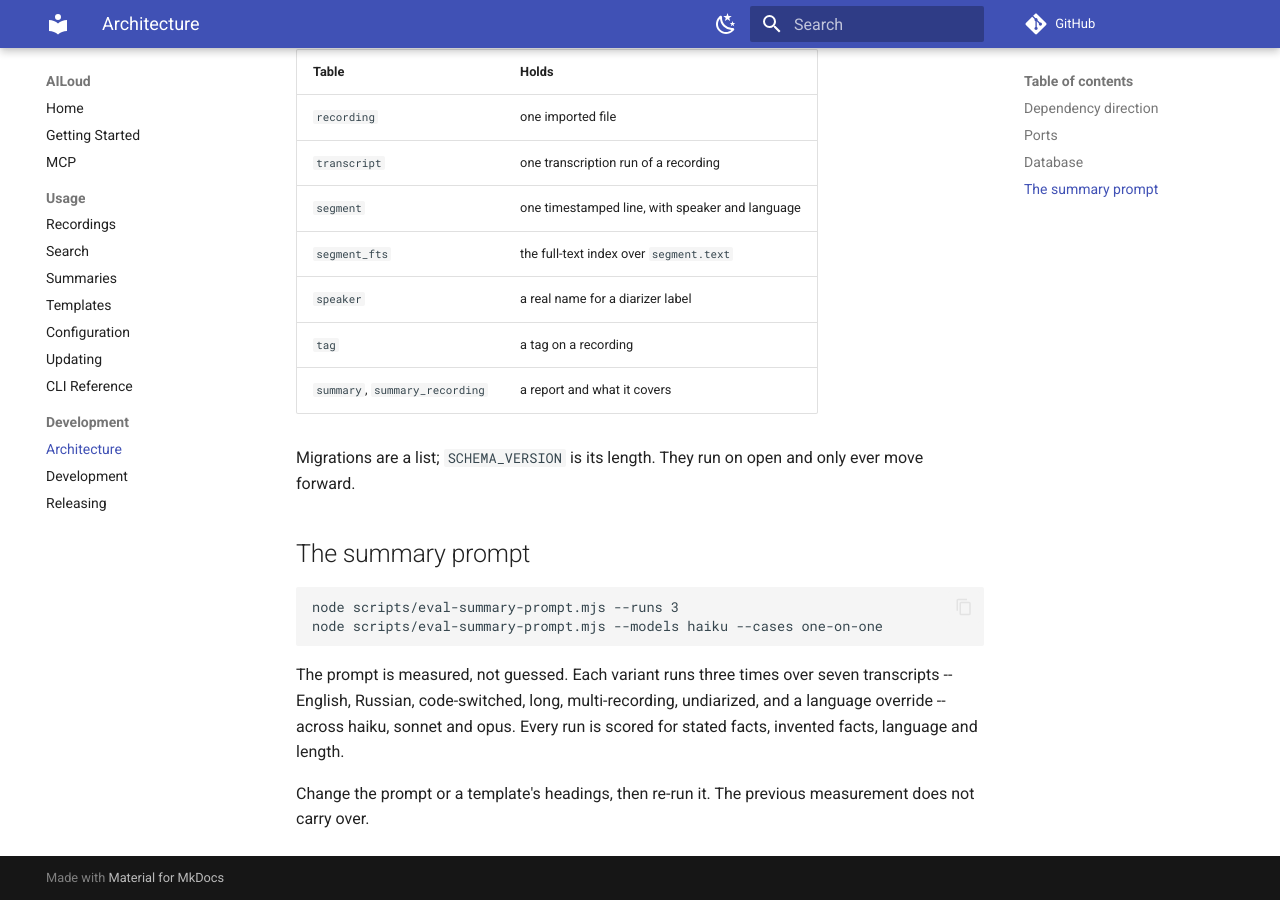
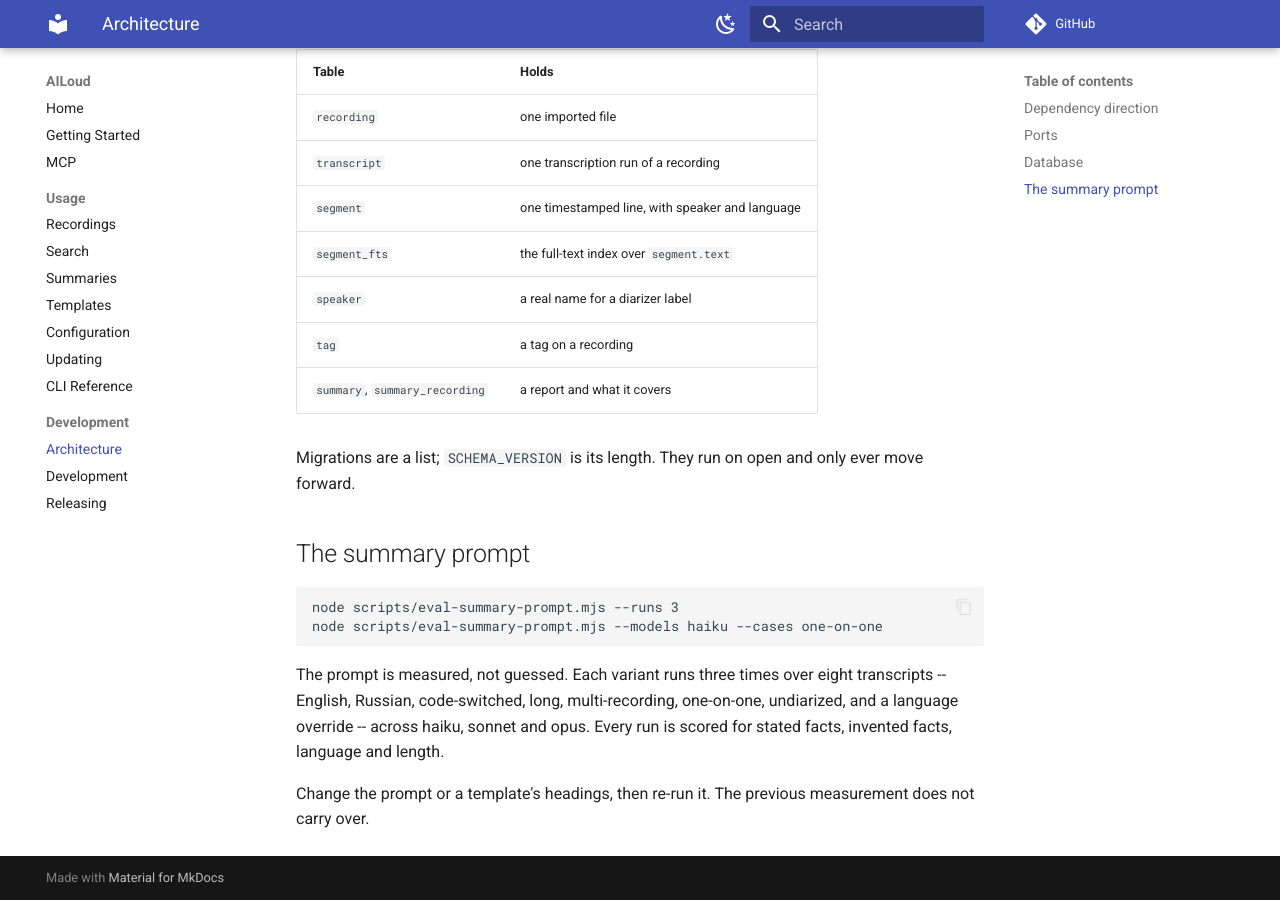
Before and after one commit to lorem-dev/ailoud, an MkDocs documentation site: the page built from docs/development/architecture.md, in a window 1280 px wide and 900 px high, scrolled down 1269 px. Built offline with MkDocs 1.6.1 and Material for MkDocs 9.7.7, drawn with Linux system fonts in a browser that asks for light colours; comment, search, counter and statistics services are not loaded; the version menu is left out.

Commit message:
docs: correct claims that no longer match the code

````diff
--- a/docs/development/architecture.md
+++ b/docs/development/architecture.md
@@ -64,9 +64,10 @@ node scripts/eval-summary-prompt.mjs --runs 3
 node scripts/eval-summary-prompt.mjs --models haiku --cases one-on-one
 ```
 
-The prompt is measured, not guessed. Each variant runs three times over seven
+The prompt is measured, not guessed. Each variant runs three times over eight
 transcripts -- English, Russian, code-switched, long, multi-recording,
-undiarized, and a language override -- across haiku, sonnet and opus. Every run
+one-on-one, undiarized, and a language override -- across haiku, sonnet and
+opus. Every run
 is scored for stated facts, invented facts, language and length.
 
 Change the prompt or a template's headings, then re-run it. The previous
````
Also changed, not shown: .agents/skills/check-docs/SKILL.md (+18 -6 lines), .agents/skills/pre-release-check/SKILL.md (+1 -1 lines), docs/development/releasing.md (+2 -1 lines).
